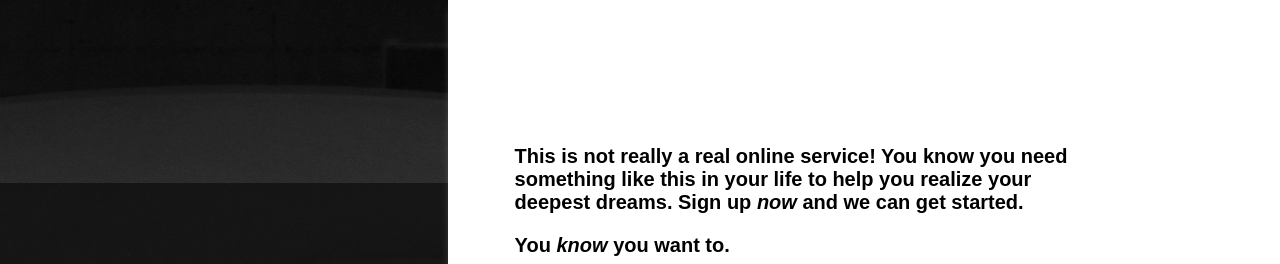
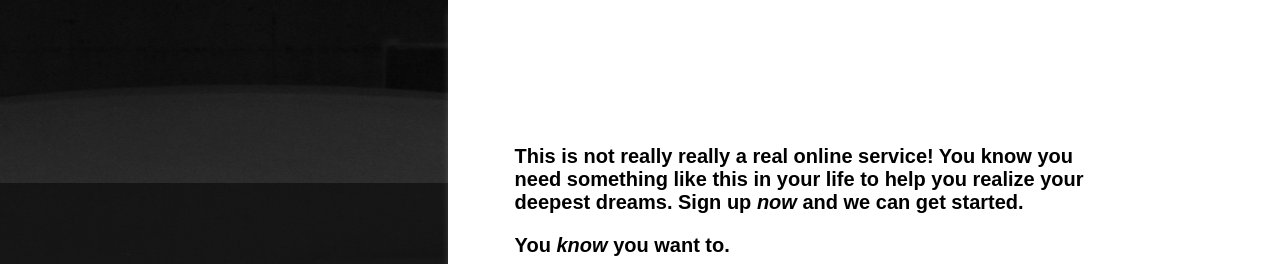
Before and after one commit to 13olt3/SignupForm, a plain HTML site: page index.html in a window 1280 px wide. Shown: the top 264 px of the page. Drawn offline with Linux system fonts and the light colour scheme.

Commit message:
Deployment commit

```diff
--- a/index.html
+++ b/index.html
@@ -26,7 +26,7 @@
       <div id="rightTop">
         <div class="mainText">
           <p>
-            This is not really a real online service! You know you need
+            This is not really really a real online service! You know you need
             something like this in your life to help you realize your deepest
             dreams. Sign up
             <em>now</em> and we can get started.
```
